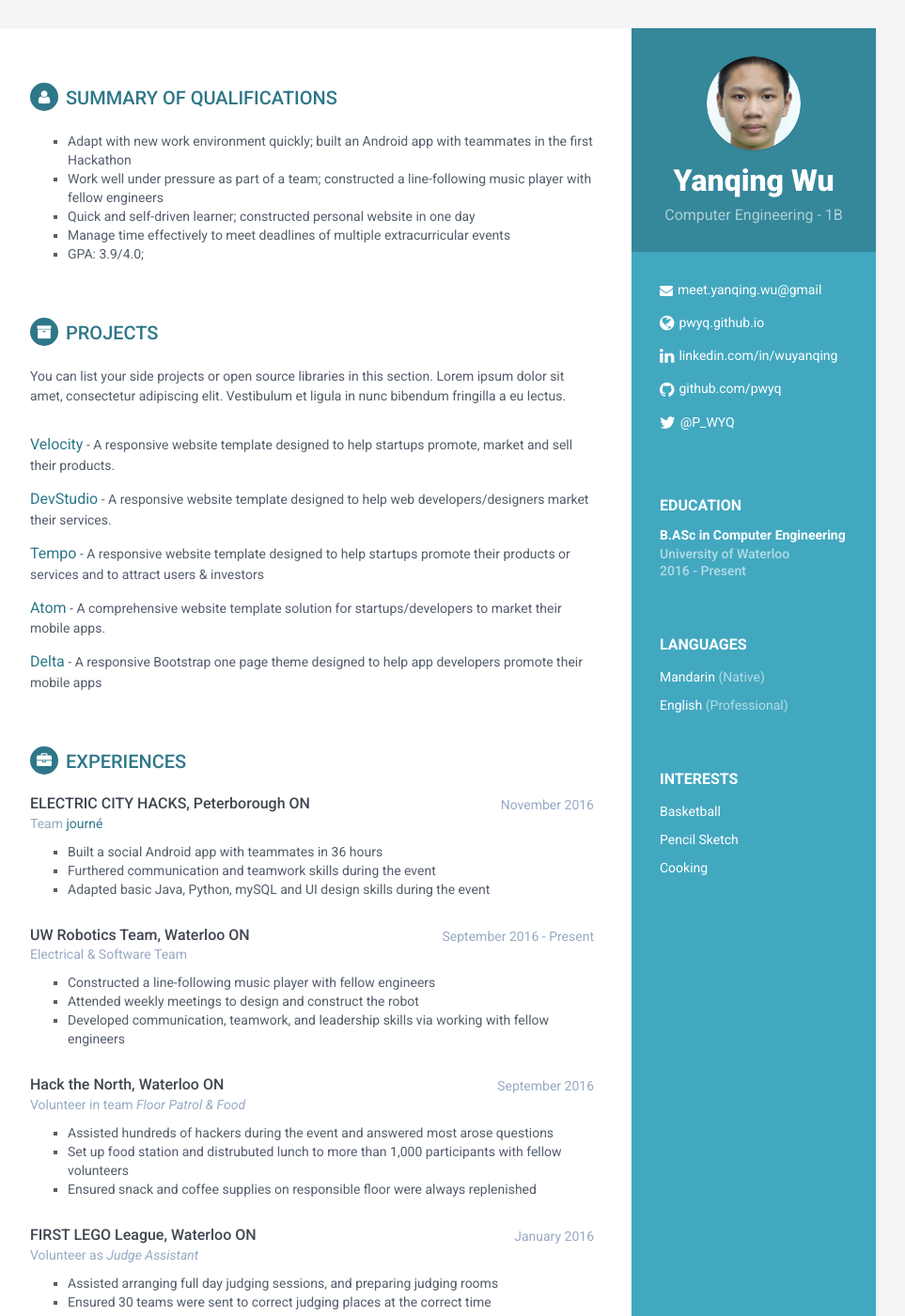
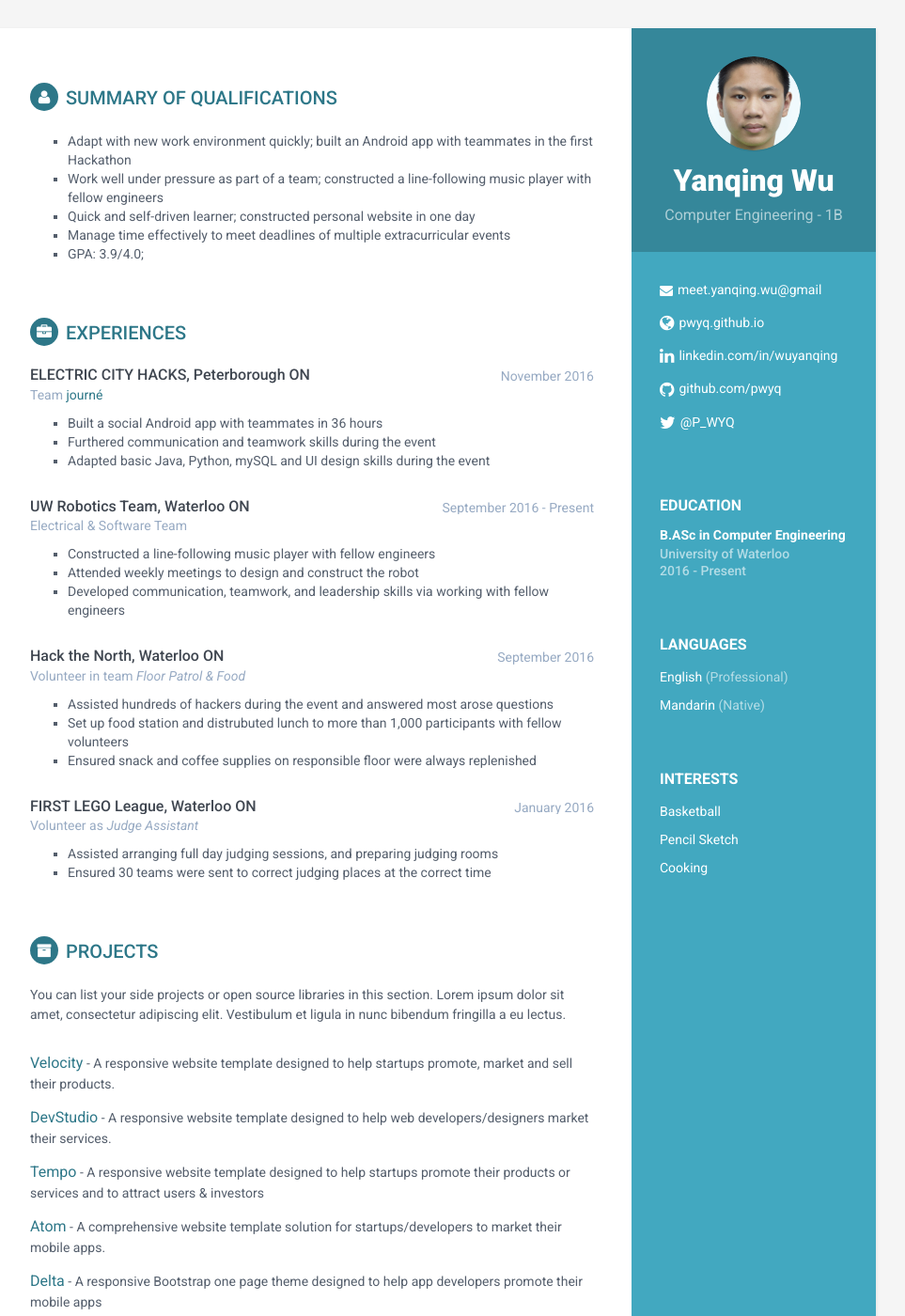
Before and after one commit to pwyq/blog, a Jekyll site: the page built from cv/index.html, in a window 1280 px wide and 1400 px high. Shown: the whole window at 94% size, without its empty margins (188-1151 px from the left). Built offline with Jekyll 4.4.1, drawn with Linux system fonts in a browser that asks for light colours.

Commit message:
minor change

```diff
--- a/_includes/cv_language.html
+++ b/_includes/cv_language.html
@@ -1,7 +1,7 @@
 <div class="languages-container container-block">
 <h2 class="container-block-title">Languages</h2>
 <ul class="list-unstyled interests-list">
+<li>English <span class="lang-desc">(Professional)</span></li>
 <li>Mandarin <span class="lang-desc">(Native)</span></li>
-<li>English <span class="lang-desc">(Professional)</span></li>
 </ul>
 </div><!--//interests-->
--- a/cv/index.html
+++ b/cv/index.html
@@ -6,8 +6,8 @@ title: Yanqing Wu's CV
 
 {% include cv_Summary-of-Qualifications.html %}
 
+{% include cv_experience.html %}
+
 {% include cv_projects.html %}
 
-{% include cv_experience.html %}
-
 {% include cv_skills.html %}
```
